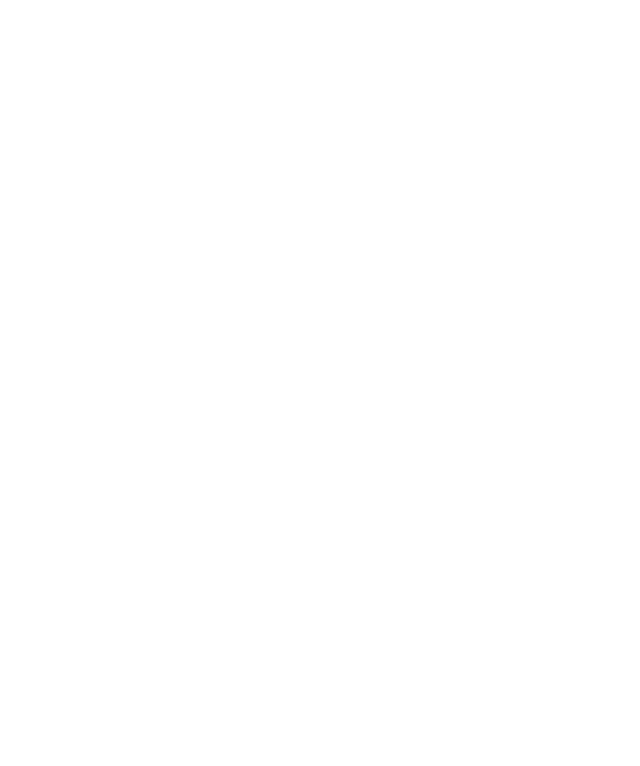
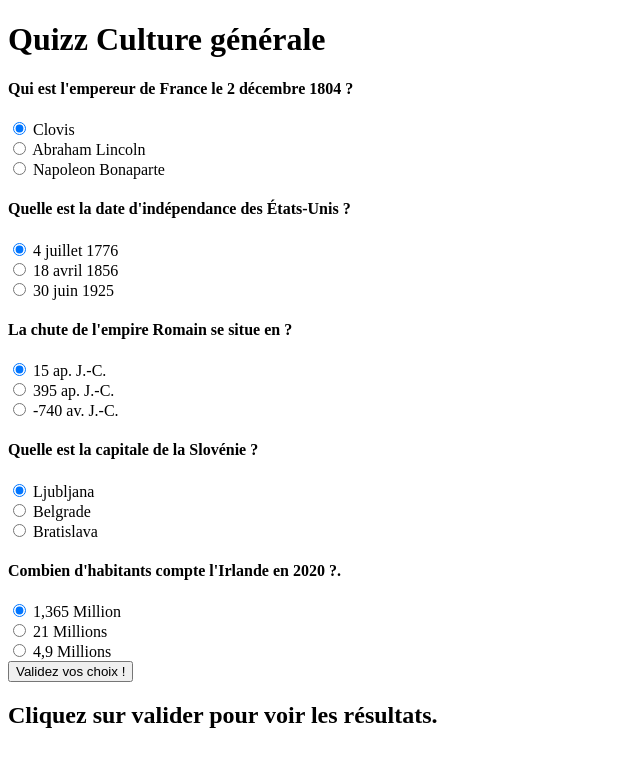
Before and after one commit to BrayanL62/Quizz_JS, a plain HTML site: page index.html in a window 1280 px wide. Shown: the whole page, without its empty margins (0-640 px from the left). Drawn offline with Linux system fonts and the light colour scheme.

Commit message:
Setup index.html with question-block

```diff
--- a/index.html
+++ b/index.html
@@ -5,9 +5,121 @@
     <meta http-equiv="X-UA-Compatible" content="IE=edge">
     <meta name="viewport" content="width=device-width, initial-scale=1.0">
     <link rel="stylesheet" href="style.css">
+    <link href="https://fonts.googleapis.com/css2?family=Russo+One&display=swap" rel="stylesheet">
     <title>Quizz JS</title>
 </head>
 <body>
+
+    <h1>Quizz Culture générale</h1>
+
+    <div class="container-global">
+        <form class="form-quizz">
+
+            <div class="question-block">
+              <h4>Qui est l'empereur de France le 2 décembre 1804 ? </h4>
+
+              <div>
+                  <input type="radio" id="Clovis" name="q1" value="a"checked>
+                  <label for="Clovis">Clovis</label>
+              </div>
+
+              <div>
+                  <input type="radio" id="Lincoln" name="q1" value="b">
+                  <label for="Lincoln">Abraham Lincoln</label>
+              </div>
+
+              <div>
+                  <input type="radio" id="Bonaparte" name="q1" value="c">
+                  <label for="Bonaparte">Napoleon Bonaparte</label>
+              </div>
+          </div>
+
+          <div class="question-block">
+              <h4>Quelle est la date d'indépendance des États-Unis ?</h4>
+              <div>
+                  <input type="radio" id="date1" name="q2" value="a" checked>
+                  <label for="date1">4 juillet 1776</label>
+              </div>
+
+              <div>
+                  <input type="radio" id="date2" name="q2" value="b">
+                  <label for="date2">18 avril 1856</label>
+              </div>
+
+              <div>
+                  <input type="radio" id="date3" name="q2" value="c">
+                  <label for="date3">30 juin 1925</label>
+              </div>
+          </div>
+
+          <div class="question-block">
+              <h4>La chute de l'empire Romain se situe en ?</h4>
+              <div>
+                  <input type="radio" id="date4" name="q3" value="a" checked>
+                  <label for="date4">15 ap. J.-C.</label>
+              </div>
+
+              <div>
+                  <input type="radio" id="date5" name="q3" value="b">
+                  <label for="date5">395 ap. J.-C.</label>
+              </div>
+
+              <div>
+                  <input type="radio" id="date6" name="q3" value="c">
+                  <label for="date6">-740 av. J.-C.</label>
+              </div>
+          </div>
+
+
+          <div class="question-block">
+              <h4>Quelle est la capitale de la Slovénie ?</h4>
+
+              <div>
+                  <input type="radio" id="Ljubljana" name="q4" value="a" checked>
+                  <label for="Ljubljana">Ljubljana</label>
+              </div>
+
+              <div>
+                  <input type="radio" id="Belgrade" name="q4" value="b">
+                  <label for="Belgrade">Belgrade</label>
+              </div>
+
+              <div>
+                  <input type="radio" id="Bratislava" name="q4" value="c">
+                  <label for="Bratislava">Bratislava</label>
+              </div>
+          </div>
+
+
+          <div class="question-block">
+              <h4>Combien d'habitants compte l'Irlande en 2020 ?.</h4>
+              <div>
+                  <input type="radio" id="m1" name="q5" value="a"
+                      checked>
+                  <label for="m1">1,365 Million</label>
+              </div>
+
+              <div>
+                  <input type="radio" id="m2" name="q5" value="b">
+                  <label for="m2">21 Millions</label>
+              </div>
+
+              <div>
+                  <input type="radio" id="m3" name="q5" value="c">
+                  <label for="m3">4,9 Millions</label>
+              </div>
+          </div>
+
+          <button type="submit">Validez vos choix !</button>
+      </form>
+
+      <div class="resultats">
+        <h2>Cliquez sur valider pour voir les résultats.</h2>
+        <p class="aide"></p>
+        <p class="note"></p>
+      </div>
+    </div>
+
     <script src="app.js"></script>
 </body>
 </html>
```
